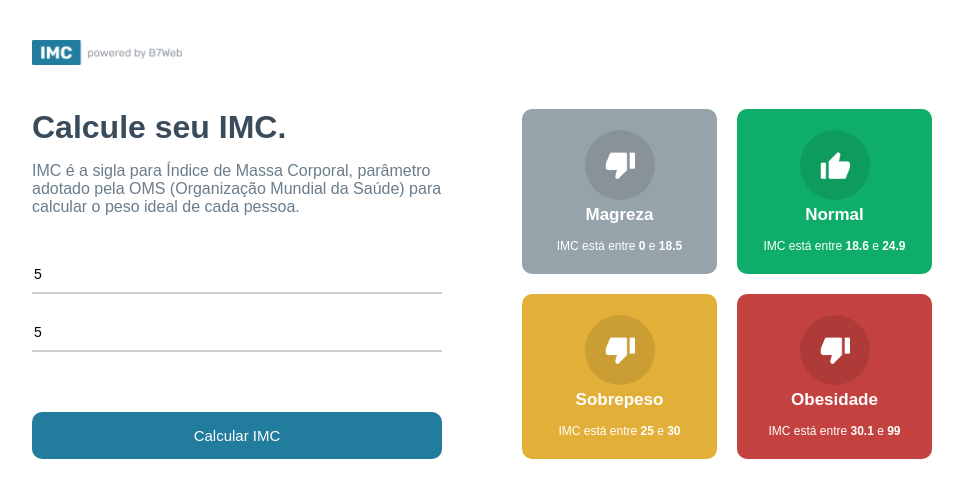
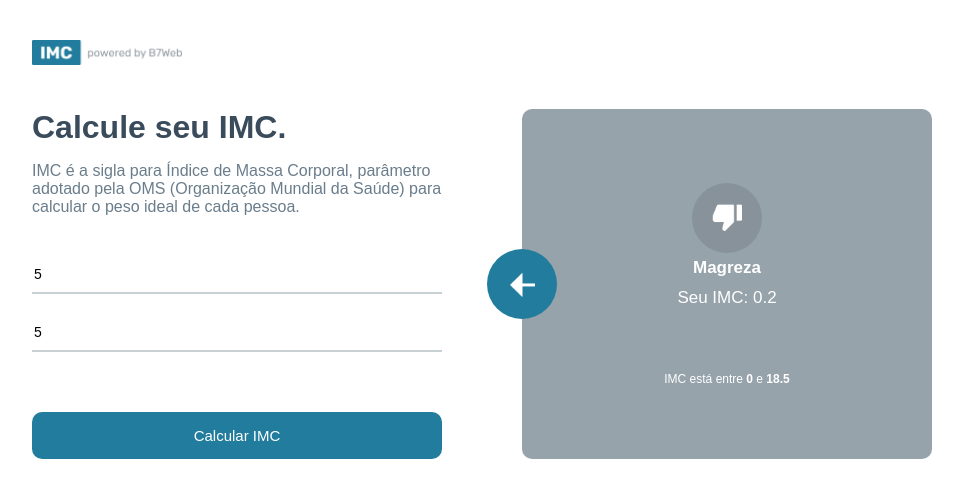
Before and after one commit to matheus-dev-fs/react-projeto-imc, a React (Create React App) app: page / in a window 1280 px wide. Both pictures are taken after typing "5", "5" into the empty fields and a click on the button "Calcular IMC". Shown: the top 498 px of the page, without its empty margins (158-1121 px from the left). Built offline with nearby package versions, Linux system fonts and the light colour scheme.

Commit message:
feat: Complete IMC display logic on right side
- Finalize logic to show calculated IMC result with details
- Display selected IMC level dynamically using GridItem component
- Add back button to reset calculation and return to grid view
- Ensure dynamic styling and data flow for IMC result display

```diff
--- a/src/App.module.css
+++ b/src/App.module.css
@@ -68,6 +68,7 @@ body {
 .container .rightSide {
     margin-left: 40px;
     display: flex;
+    position: relative;
 }
 
 .container .rightSide .grid {
@@ -76,3 +77,27 @@ body {
     grid-template-columns: repeat(2, 1fr);
     gap: 20px;
 }
+
+.container .rightSide .rightBig {
+    flex: 1;
+    display: flex;
+}
+
+.container .rightSide .rightArrow {
+    position: absolute;
+    background-color: #227C9D;
+    height: 70px;
+    width: 70px;
+    border-radius: 50%;
+    display: flex;
+    justify-content: center;
+    align-items: center;
+    cursor: pointer;
+    left: -35px;
+    top: calc(50% - 35px);
+    transition: all 0.3s ease;
+}
+
+.container .rightSide .rightArrow:hover {
+    opacity: 0.9;
+}
--- a/src/App.tsx
+++ b/src/App.tsx
@@ -6,6 +6,7 @@ import { Input } from "./components/input.component";
 import { Button } from "./components/button.component";
 import { Level } from "./interfaces/level.interface";
 import { GridItem } from "./components/grid-item/grid-item.component";
+import leftArrowImage from "./assets/leftarrow.png";
 
 const App = (): JSX.Element => {
     const [height, setHeight]: [
@@ -18,10 +19,10 @@ const App = (): JSX.Element => {
         Dispatch<SetStateAction<number>>
     ] = useState<number>(0);
 
-    const [imc, setImc]: [
-        number,
-        Dispatch<SetStateAction<number>>
-    ] = useState<number>(0);
+    const [showLevel, setShowLevel]: [
+        Level | null,
+        Dispatch<SetStateAction<Level | null>>
+    ] = useState<Level | null>(null);
 
     const handleHeightChange = (e: ChangeEvent<HTMLInputElement>): void => {
         const value: number = Number(e.target.value);
@@ -39,8 +40,14 @@ const App = (): JSX.Element => {
             return;
         }
 
-        const imcValue: number = calculateImc(height, weight)!.yourImc as number;
-        setImc(imcValue);
+        const level: Level | null = calculateImc(height, weight);
+        setShowLevel(level);
+    };
+
+    const handleBackButton = (): void => {
+        setShowLevel(null);
+        setHeight(0);
+        setWeight(0);
     };
 
     return (
@@ -56,13 +63,13 @@ const App = (): JSX.Element => {
                     <p>IMC é a sigla para Índice de Massa Corporal, parâmetro adotado pela OMS (Organização Mundial da Saúde) para calcular o peso ideal de cada pessoa.</p>
 
                     <Input
-                        text = "Digite sua altura. Ex: 1.5 (em metros)"
+                        text="Digite sua altura. Ex: 1.5 (em metros)"
                         value={height}
                         changeEvent={handleHeightChange}
                     />
 
                     <Input
-                        text = "Digite seu peso. Ex: 70 (em kg)"
+                        text="Digite seu peso. Ex: 70 (em kg)"
                         value={weight}
                         changeEvent={handleWeightChange}
                     />
@@ -70,11 +77,21 @@ const App = (): JSX.Element => {
                     <Button onClick={handleCalculateImc} text="Calcular IMC" />
                 </div>
                 <div className={styles.rightSide}>
-                    <div className={styles.grid}>
-                        {levels.map((level: Level, index: number): JSX.Element => (
-                            <GridItem key={index} level={level} />
-                        ))}
-                    </div>
+                    {!showLevel &&
+                        <div className={styles.grid}>
+                            {levels.map((level: Level, index: number): JSX.Element => (
+                                <GridItem key={index} level={level} />
+                            ))}
+                        </div>
+                    }
+                    {showLevel &&
+                        <div className={styles.rightBig}>
+                            <div className={styles.rightArrow} onClick={handleBackButton}>
+                                <img src={leftArrowImage} alt="Left Arrow" width={25} />
+                            </div>
+                            <GridItem level={showLevel} />
+                        </div>
+                    }
                 </div>
             </div>
         </div>
--- a/src/components/grid-item/grid-item.component.tsx
+++ b/src/components/grid-item/grid-item.component.tsx
@@ -16,6 +16,11 @@ export const GridItem = ({ level }: Props): JSX.Element => {
                 {level.icon === "down" && <img src={downImage} alt="Down Icon" width={30} />}
             </div>
             <div className={styles.gridTitle}>{level.title}</div>
+
+            {level.yourImc &&
+                <div className={styles.yourImc}>Seu IMC: {level.yourImc}</div>
+            }
+
             <div className={styles.gridInfo}>
                 <>
                     IMC está entre <strong>{level.imc[0]}</strong> e <strong>{level.imc[1]}</strong>
--- a/src/components/grid-item/grid-item.module.css
+++ b/src/components/grid-item/grid-item.module.css
@@ -29,3 +29,8 @@
     font-size: 12px;
     margin-top: 14px;
 }
+
+.yourImc {
+    font-size: 17px;
+    margin: 10px 0 50px 0;
+}
--- a/src/helpers/imc.helper.ts
+++ b/src/helpers/imc.helper.ts
@@ -8,7 +8,7 @@ export const levels: Level[] = [
 ];
 
 export const calculateImc = (height: number, weight: number): Level | null => {
-    const imcValue: number = weight / (height * height);
+    const imcValue: number = Number((weight / (height * height)).toFixed(2));
 
     for (const level of levels) {
         const min: number = level.imc[0];
@@ -17,8 +17,10 @@ export const calculateImc = (height: number, weight: number): Level | null => {
         if (imcValue < min || imcValue > max)
             continue;
 
-        level.yourImc = imcValue;
-        return level;
+        const levelCopy: Level = { ...level };
+
+        levelCopy.yourImc = imcValue;
+        return levelCopy;
     }
 
     return null;
```
